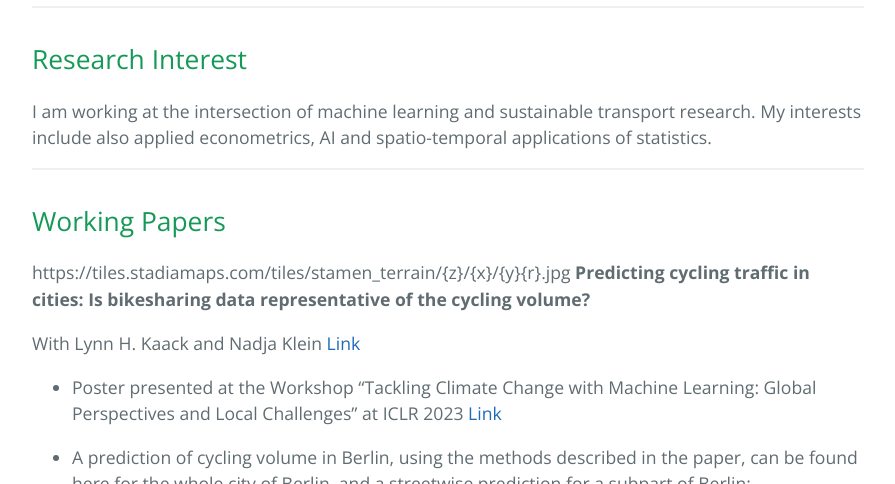
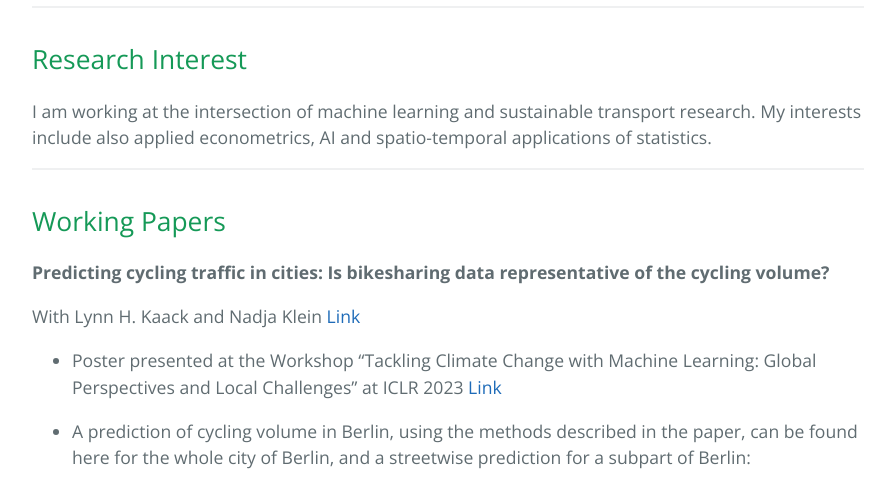
Before and after one commit to silkekaiser/silkekaiser.github.io, a Jekyll site: the page built from research.md, in a window 1280 px wide and 900 px high, scrolled down 477 px, cut to the strip 0-484 px from the top of the window. Shown: the whole strip, without its empty margins (192-1087 px from the left). Built offline with Jekyll 4.4.1, drawn with Linux system fonts in a browser that asks for light colours; nearby versions of some CDN libraries; our own code applies the rules of GitHub Pages for plain Markdown files; part of the change alters nothing that is shown.

Commit message:
Update research.md

```diff
--- a/research.md
+++ b/research.md
@@ -10,7 +10,7 @@ I am working at the intersection of machine learning and sustainable transport r
 
 -----------------------------------
 ## Working Papers
-https://tiles.stadiamaps.com/tiles/stamen_terrain/{z}/{x}/{y}{r}.jpg
+
 **Predicting cycling traffic in cities: Is bikesharing data representative of the cycling volume?**
 
 With Lynn H. Kaack and Nadja Klein [Link](https://opus4.kobv.de/opus4-hsog/files/4942/Kaiser_Klein_Kaack_2023_Predicting_cycling.pdf)
```
